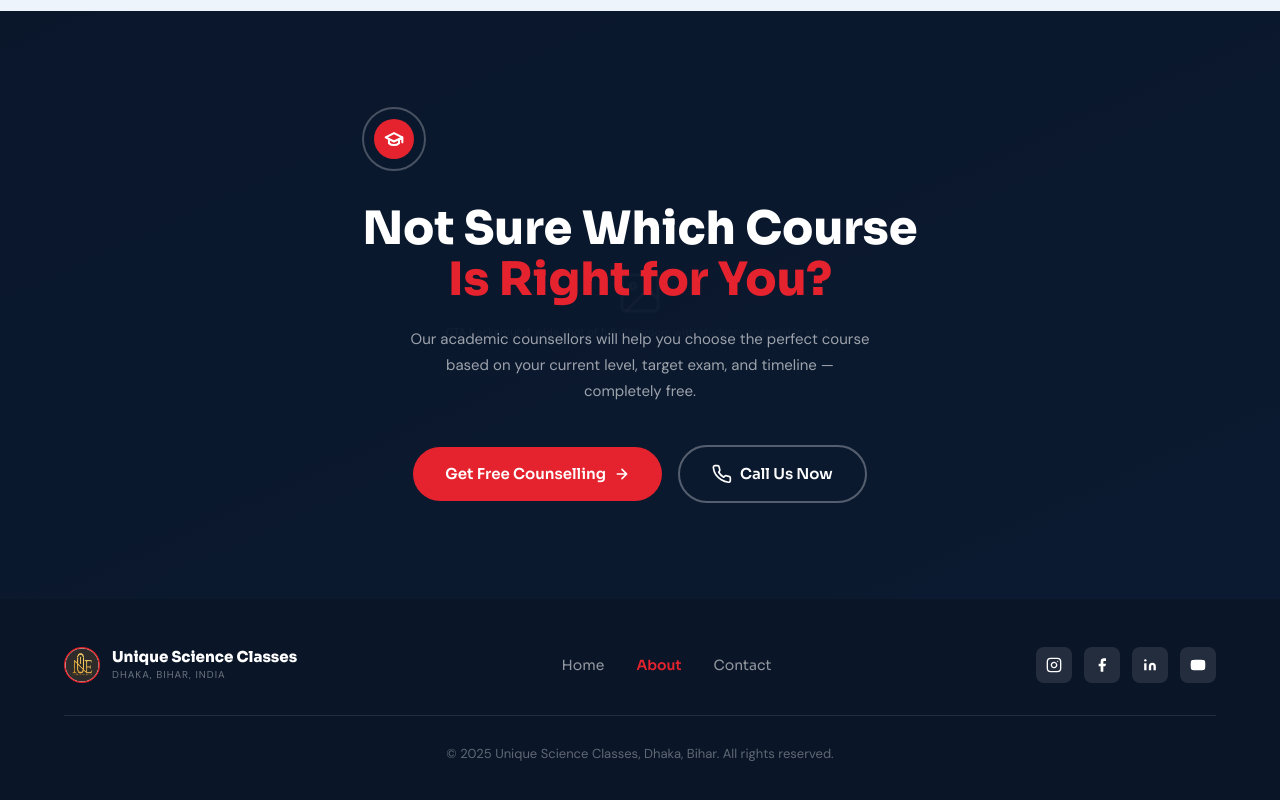
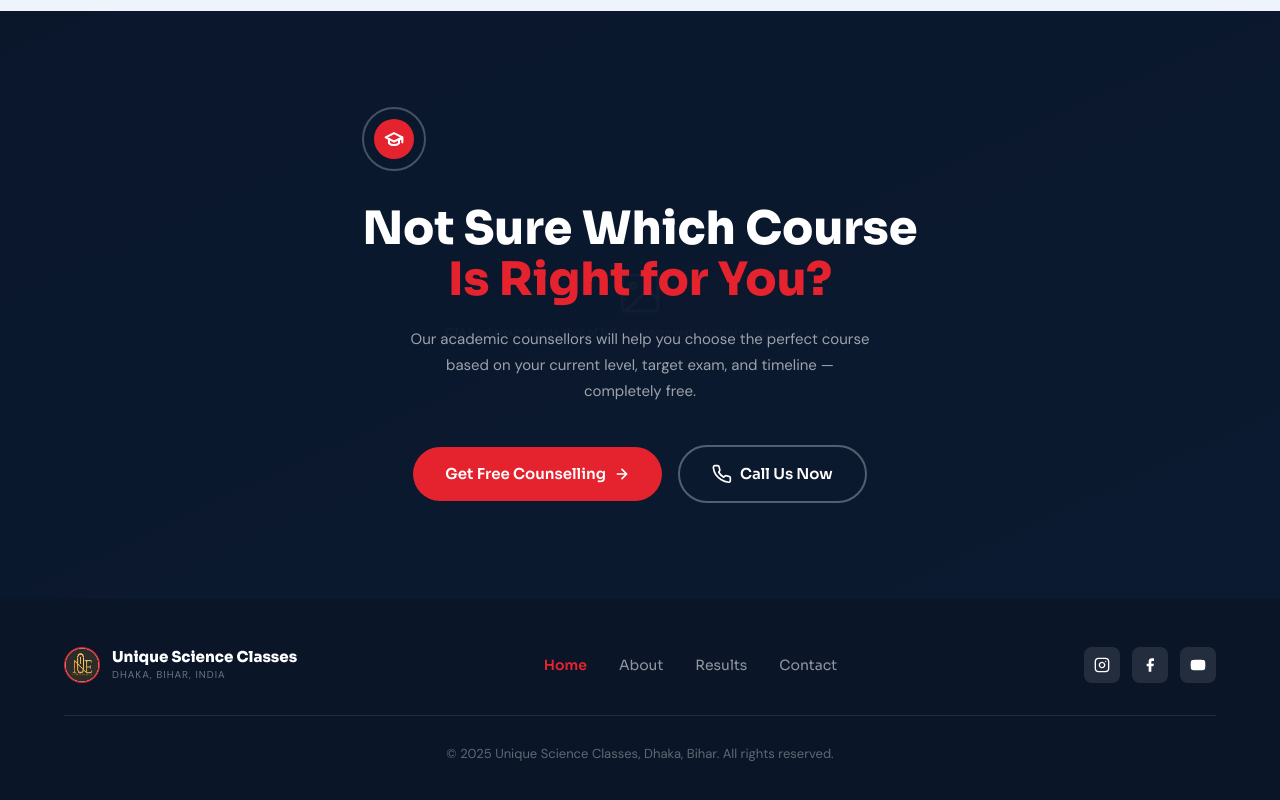
Before and after one commit to kunalArya1/usc, a Next.js app: page / in a window 1280 px wide. Shown: the part 3678-4478 px from the top of the page. Built offline with nearby package versions, Linux system fonts and the light colour scheme.

Commit message:
ui cahnges

```diff
--- a/src/components/layout/Footer.tsx
+++ b/src/components/layout/Footer.tsx
@@ -1,7 +1,14 @@
+"use client";
+
+import { usePathname } from "next/navigation";
+
 function Footer() {
+  const pathname = usePathname();
+
   const links = [
     { label: "Home", href: "/" },
     { label: "About", href: "/about" },
+    { label: "Results", href: "/results" },
     // { label: "Courses", href: "/courses" },
     { label: "Contact", href: "/contact" },
   ];
@@ -41,7 +48,7 @@ function Footer() {
                 <a
                   href={l.href}
                   className={`font-['Sora'] text-[14px] no-underline transition-colors ${
-                    l.href === "/about"
+                    pathname === l.href
                       ? "text-[#E5232E] font-semibold"
                       : "text-white/55 hover:text-white"
                   }`}
@@ -85,10 +92,10 @@ function Footer() {
                   </svg>
                 ),
               },
-              {
-                label: "LinkedIn",
-                icon: <IconLinkedIn />,
-              },
+              // {
+              //   label: "LinkedIn",
+              //   icon: <IconLinkedIn />,
+              // },
               {
                 label: "YouTube",
                 icon: (
--- a/src/components/layout/Navbar.tsx
+++ b/src/components/layout/Navbar.tsx
@@ -1,8 +1,12 @@
+"use client";
+
 import { useEffect, useState } from "react";
+import { usePathname } from "next/navigation";
 
 function Navbar() {
   const [scrolled, setScrolled] = useState(false);
   const [menuOpen, setMenuOpen] = useState(false);
+  const pathname = usePathname();
 
   useEffect(() => {
     const fn = () => setScrolled(window.scrollY > 20);
@@ -11,7 +15,7 @@ function Navbar() {
   }, []);
 
   const links = [
-    { label: "Home", href: "/", active: true },
+    { label: "Home", href: "/" },
     { label: "About", href: "/about" },
     // { label: "Courses", href: "/courses" },
     { label: "Results", href: "/results" },
@@ -82,7 +86,7 @@ function Navbar() {
                 <a
                   href={l.href}
                   className={`font-['Sora'] text-[14px] font-medium transition-colors duration-200 no-underline ${
-                    l.active
+                    pathname === l.href
                       ? "text-[#E5232E] font-semibold"
                       : "text-[#0D1836] hover:text-[#E5232E]"
                   }`}
@@ -122,7 +126,7 @@ function Navbar() {
                   href={l.href}
                   onClick={() => setMenuOpen(false)}
                   className={`font-['Sora'] text-[16px] font-semibold no-underline transition-colors ${
-                    l.active
+                    pathname === l.href
                       ? "text-[#E5232E]"
                       : "text-[#0D1836] hover:text-[#E5232E]"
                   }`}
--- a/src/components/results/TopperCard.tsx
+++ b/src/components/results/TopperCard.tsx
@@ -53,9 +53,9 @@ export default function TopperCard({
             {topper.tag}
           </div>
           {/* Year */}
-          <div className="absolute bottom-3 right-3 bg-[#0F1F45]/80 text-white font-['Sora'] text-[10px] font-semibold px-2.5 py-1 rounded-full backdrop-blur-sm">
+          {/* <div className="absolute bottom-3 right-3 bg-[#0F1F45]/80 text-white font-['Sora'] text-[10px] font-semibold px-2.5 py-1 rounded-full backdrop-blur-sm">
             Batch {topper.year}
-          </div>
+          </div> */}
         </div>
 
         {/* Info */}
```
